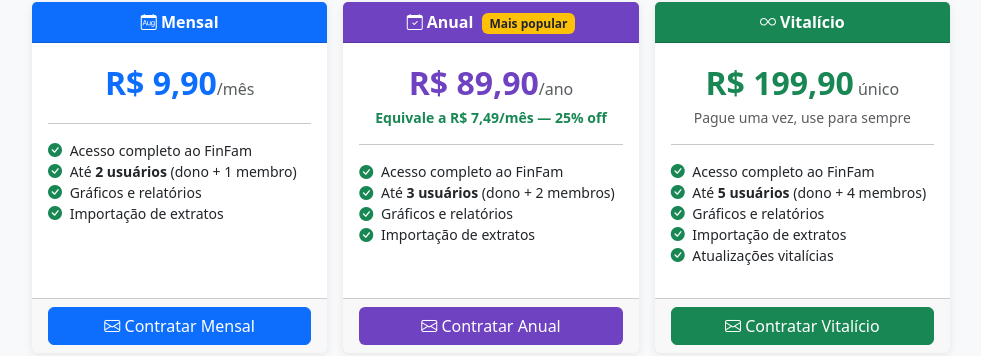
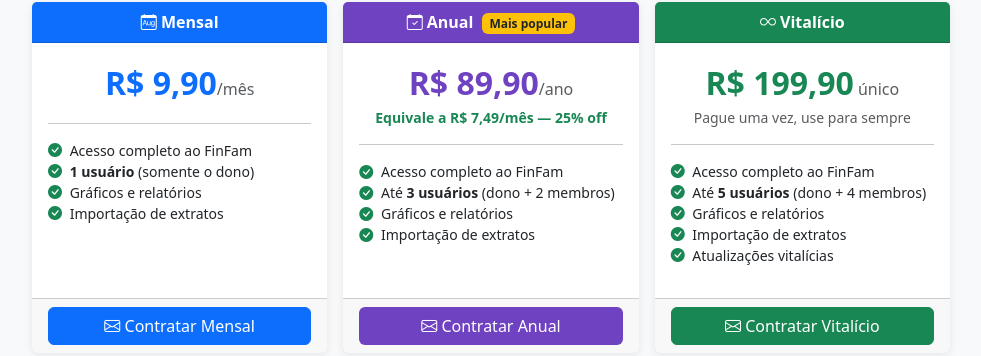
Before and after one commit to tpaixao13/controledegastos, a Flask app: page /trial-expired in a window 1280 px wide. Shown: the part 318-674 px from the top of the page, without its empty margins (149-1130 px from the left). Run offline with Flask 3, Linux system fonts and the light colour scheme; some libraries are stand-ins or nearby versions.

Commit message:
auto(Edit): trial_expired.html"

```diff
--- a/app/templates/auth/trial_expired.html
+++ b/app/templates/auth/trial_expired.html
@@ -28,7 +28,7 @@
             <hr>
             <ul class="list-unstyled text-start small">
               <li><i class="bi bi-check-circle-fill text-success me-1"></i> Acesso completo ao FinFam</li>
-              <li><i class="bi bi-check-circle-fill text-success me-1"></i> Até <strong>2 usuários</strong> (dono + 1 membro)</li>
+              <li><i class="bi bi-check-circle-fill text-success me-1"></i> <strong>1 usuário</strong> (somente o dono)</li>
               <li><i class="bi bi-check-circle-fill text-success me-1"></i> Gráficos e relatórios</li>
               <li><i class="bi bi-check-circle-fill text-success me-1"></i> Importação de extratos</li>
             </ul>
```
